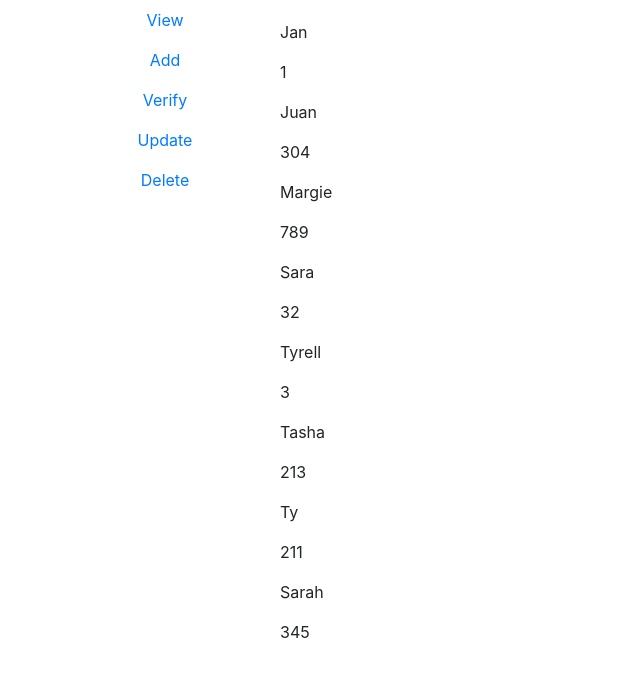
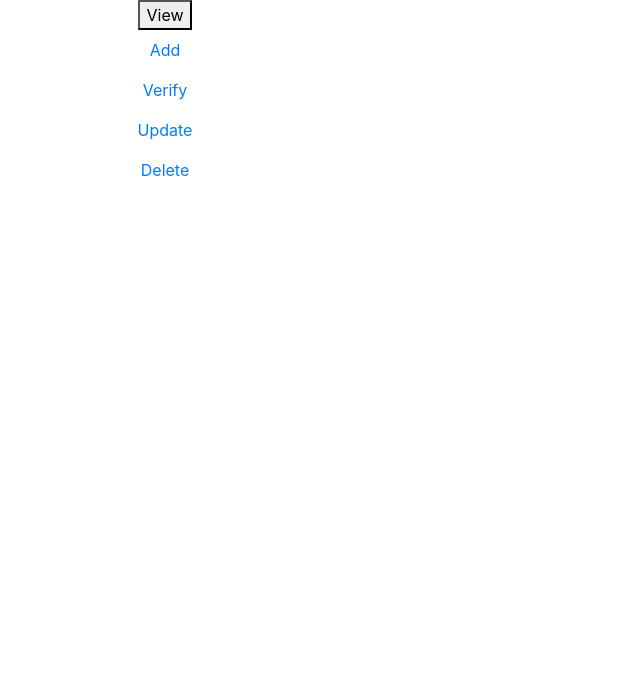
Before and after one commit to maniacmaniac19/employee-directory, a plain HTML site: page unsolved/index.html in a window 1280 px wide. Shown: the whole page, without its empty margins (0-640 px from the left). Drawn offline with Linux system fonts and the light colour scheme.

Commit message:
content add

```diff
--- a/unsolved/app.js
+++ b/unsolved/app.js
@@ -1,9 +1,3 @@
-function employees(){
-    console.log("Hello World")
-    document.getElementById("demo").text = employeeList[0];
-    console.log(employeeList);
-}
-
 // var cars = ["Saab", "Volvo", "BMW"];
 // document.getElementById("demo").innerHTML = cars;
 
@@ -22,12 +16,13 @@ function employees(){
 //     render(list);
 // }
 
-const render = function(content){
+let view = function(content){
+    $(content).empty();
     for(i = 0; i < employeeList.length; i++){
         console.log(employeeList[i]);
         // document.write(`<div class = card-body><p class= card text> ${employeeList[i].name}</p><p class=card-text> ${employeeList[i].officeNum}</p><p class=card text> ${employeeList[i].phoneNum}</p></div>`);
-        $(content).append(`<p>${employeeList[i].name}</p><p>${employeeList[i].officeNum}</p>`);
+        // $(content).append(`<div class = card><p>${employeeList[i].name}</p><p>${employeeList[i].officeNum}</p><p>${employeeList[i].phoneNum}</div>`);
     }
 }
 
-render('.content');
+$('#view').on('click', view('.content'));
--- a/unsolved/index.html
+++ b/unsolved/index.html
@@ -16,7 +16,7 @@
 
     <ul class="nav flex-column nav-pills nav-fill">
       <li class="nav-item">
-        <a class=nav-link href="#">View</a>
+      <button id = "view">View</button>
       </li>
       <li class="nav-item">
         <a class="nav-link" href="#">Add</a>
@@ -32,9 +32,9 @@
       </li>
     </ul>
   </div>
-    <div class="card-body col-med-10">
-  <div class= "content card-text">
-
+    <div class=" col-med-10">
+  <div class= "content">
+<p>Test</p>
         </div>
       </div>
     </div>
```
